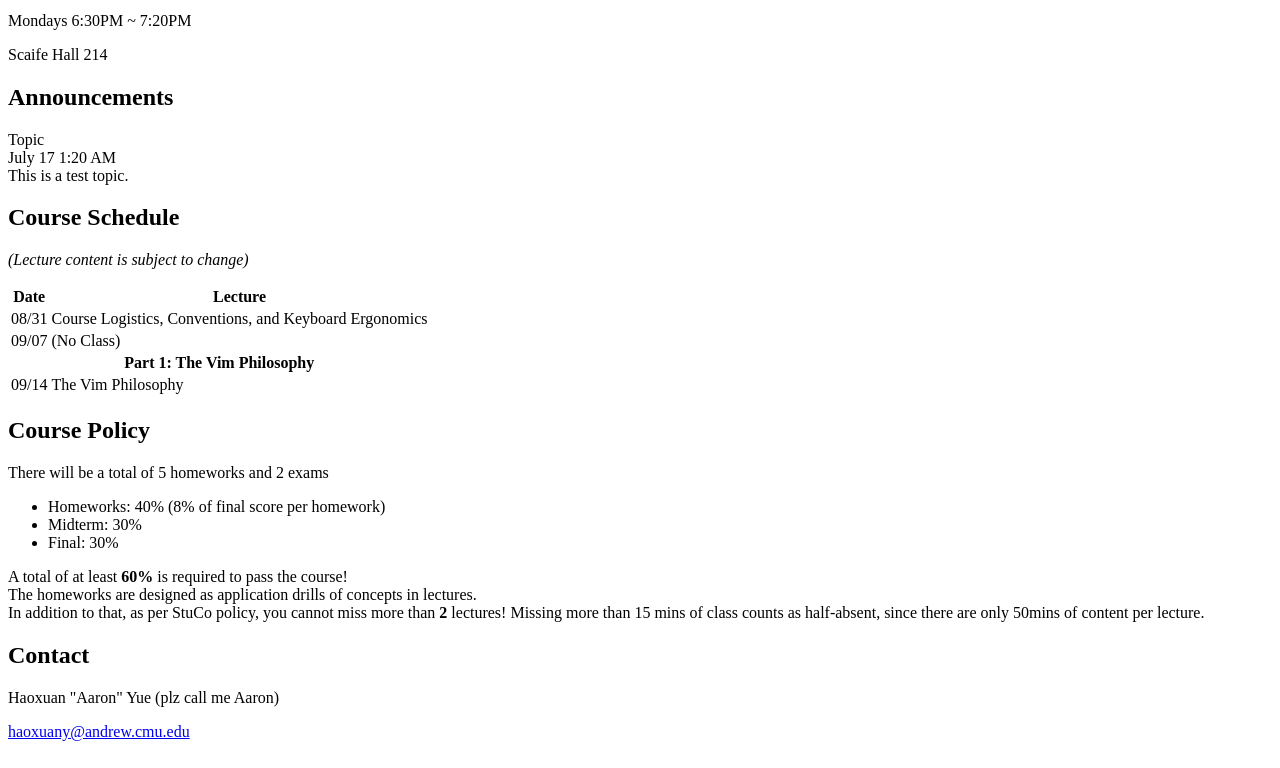
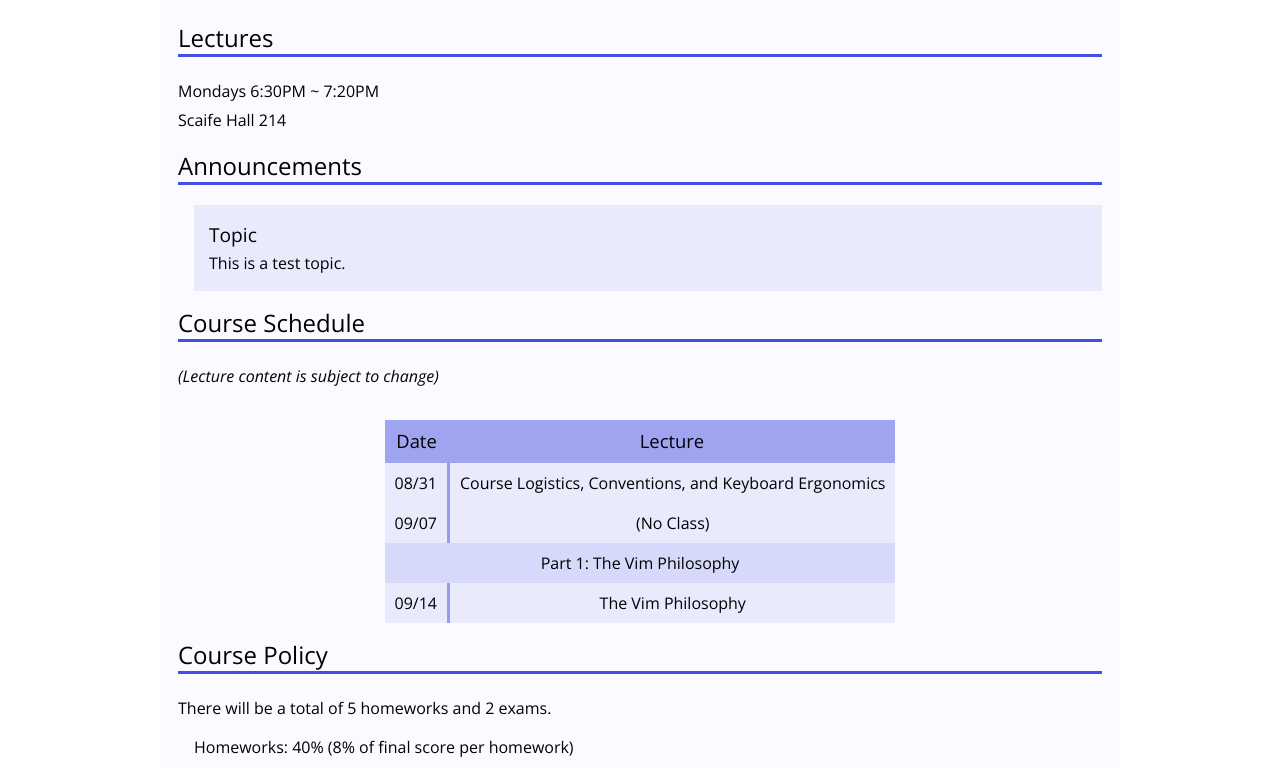
Before and after one commit to haoxuany/course-website, a plain HTML site: page site/index.html in a window 1280 px wide. Shown: the part 153-921 px from the top of the page. Drawn offline with nearby package versions, Linux system fonts and the light colour scheme.

Commit message:
added css

```diff
--- /dev/null
+++ b/site/css/index.css
@@ -0,0 +1,117 @@
+/* high-level */
+.container {
+  font-family: "Open Sans", Helvetica, Arial, sans-serif;
+
+  max-width: 960px;
+  margin-right: auto;
+  margin-left: auto;
+  padding: 20px 0px;
+
+  background-color: rgba(68, 79, 227, 0.02);
+}
+
+h1 {
+  font-size: 2em;
+}
+
+h2 {
+  font-size: 1.5em;
+}
+
+p {
+  margin-top: 1em;
+  margin-bottom: 1em;
+  line-height: 1.8em;
+}
+
+strong {
+  font-weight: bold;
+}
+
+em {
+  font-style: italic;
+}
+
+li {
+  margin: 1em 0 1em 1em;
+}
+
+/* high-level boxes */
+.container > * {
+  margin: 20px 18px;
+}
+
+/* header */
+header {
+  text-align: center;
+}
+
+header h1 {
+  margin-bottom: 10px;
+}
+
+/* sections */
+section h2,
+footer h2 {
+  margin-bottom: 20px;
+  padding-bottom: 4px;
+
+  border-bottom: 3px solid rgb(68, 79, 227);
+}
+
+/* flexbox */
+.announce-container {
+  display: flex;
+  padding: 15px;
+  flex-wrap: wrap;
+  background-color: rgba(68, 79, 227, 0.1);
+}
+
+.announce-container > div {
+  margin: 5px 0px;
+}
+
+.announce-topic {
+  text-align: left;
+  flex: 2 1;
+  font-size: 1.2em;
+}
+
+.announce-date {
+  text-align: right;
+  flex: 1 1;
+}
+
+.announce-content {
+  flex: 1 100%;
+  text-align: left;
+}
+
+/* tables */
+table {
+  margin: 30px auto 0px auto;
+}
+
+td,
+th {
+  text-align: center;
+  vertical-align: middle;
+  padding: 12px 10px;
+}
+
+thead {
+  font-size: 1.15em;
+  background-color: rgba(68, 79, 227, 0.50);
+}
+
+.lecture-row {
+  background-color: rgba(68, 79, 227, 0.1);
+}
+
+.lecture-row > td:first-child {
+  border-right: 3px solid rgba(68, 79, 227, 0.50);
+}
+
+.part-row {
+  background-color: rgba(68, 79, 227, 0.2);
+}
--- /dev/null
+++ b/site/css/reset.css
@@ -0,0 +1,50 @@
+/* http://meyerweb.com/eric/tools/css/reset/
+   v2.0 | 20110126
+   License: none (public domain)
+*/
+
+html, body, div, span, applet, object, iframe,
+h1, h2, h3, h4, h5, h6, p, blockquote, pre,
+a, abbr, acronym, address, big, cite, code,
+del, dfn, em, img, ins, kbd, q, s, samp,
+small, strike, strong, sub, sup, tt, var,
+b, u, i, center,
+dl, dt, dd, ol, ul, li,
+fieldset, form, label, legend,
+table, caption, tbody, tfoot, thead, tr, th, td,
+article, aside, canvas, details, embed,
+figure, figcaption, footer, header, hgroup,
+menu, nav, output, ruby, section, summary,
+time, mark, audio, video {
+	margin: 0;
+	padding: 0;
+	border: 0;
+	font-size: 100%;
+	font: inherit;
+	vertical-align: baseline;
+	/* custom addition */
+	box-sizing: border-box;
+}
+/* HTML5 display-role reset for older browsers */
+article, aside, details, figcaption, figure,
+footer, header, hgroup, menu, nav, section {
+	display: block;
+}
+body {
+	line-height: 1;
+}
+ol, ul {
+	list-style: none;
+}
+blockquote, q {
+	quotes: none;
+}
+blockquote:before, blockquote:after,
+q:before, q:after {
+	content: '';
+	content: none;
+}
+table {
+	border-collapse: collapse;
+	border-spacing: 0;
+}
--- a/site/index.html
+++ b/site/index.html
@@ -1,63 +1,75 @@
 <!DOCTYPE html>
-
 <html lang="en">
   <head>
     <meta charset="utf-8">
-		<meta http-equiv="X-UA-Compatible" content="IE=edge">
     <meta name="viewport" content="width=device-width, initial-scale=1">
+    <link rel="stylesheet" href="http://fonts.googleapis.com/css?family=Open+Sans:400,400italic,700">
+    <link rel="stylesheet" href="css/reset.css">
+    <link rel="stylesheet" href="css/index.css">
     <title>98-277: Vim</title>
   </head>
 
   <body>
-		<h1>98-277 The Vim Editor: Philosophy, Principles and Practice</h1>
-		<p>Under Construction </p>
+    <div class="container">
+      <header>
+        <h1>98-277</h1>
+        <h1>The Vim Editor: Philosophy, Principles and Practice</h1>
+        <p>Under Construction</p>
+      </header>
 
+      <section>
         <h2>Lectures</h2>
-		<p>Mondays 6:30PM ~ 7:20PM</p>
-		<p>Scaife Hall 214</p>
+        <p>Mondays 6:30PM ~ 7:20PM
+        <br>Scaife Hall 214</p>
+      </section>
 
+      <section>
         <h2>Announcements</h2>
                 <!-- Announcements -->
 
-		<div id="announcement_bar">
+                <ul>
 
-			<div class="topic">Topic</div>
-			<div class="date">July 17 1:20 AM</div>
-			<div class="content">
+                  <li class="announce-container">
+                    <div class="announce-topic">Topic</div>
+                    <div class="announce-date"></div>
+                    <div class="announce-content">
                         This is a test topic.
                     </div>
+                  </li>
 
-		</div>
+                </ul>
 
+      </section>
 
+      <section>
         <h2>Course Schedule</h2>
-		<p><i>(Lecture content is subject to change)</i></p>
+        <p><em>(Lecture content is subject to change)</em></p>
                 <!-- Schedule -->
 
-		<table id="schedule">
+                <table>
                     <thead>
-		        <tr id="heading">
+                      <tr>
                         <th>Date</th>
                         <th>Lecture</th>
                       </tr>
                     </thead>
                     <tbody>
 
-			<tr class="lecture">
+                  <tr class="lecture-row">
                     <td>08/31</td>
                     <td>Course Logistics, Conventions, and Keyboard Ergonomics</td>
                   </tr>
 
-			<tr class="lecture">
+                  <tr class="lecture-row">
                     <td>09/07</td>
                     <td>(No Class)</td>
                   </tr>
 
-			<tr class="part">
+                  <tr class="part-row">
                     <th colspan="2">Part 1: The Vim Philosophy</th>
                   </tr>
 
-			<tr class="lecture">
+                  <tr class="lecture-row">
                     <td>09/14</td>
                     <td>The Vim Philosophy</td>
                   </tr>
@@ -65,24 +77,30 @@
                     </tbody>
                 </table>
 
+      </section>
 
+      <section>
         <h2>Course Policy</h2>
-		<p> There will be a total of 5 homeworks and 2 exams</p>
+        <p> There will be a total of 5 homeworks and 2 exams.</p>
         <ul>
           <li>Homeworks: 40% (8% of final score per homework)</li>
           <li>Midterm: 30%</li>
           <li>Final: 30%</li>
         </ul>
-		<p>A total of at least <b>60%</b> is required to pass the course! <br>
-		The homeworks are designed as application drills of concepts in lectures. <br>
-		In addition to that, as per StuCo policy, you cannot miss more than <b>2</b>
+        <p>A total of at least <strong>60%</strong> is required to pass the course!</p>
+        <p>
+          The homeworks are designed as application drills of concepts in lectures.<br>
+          In addition to that, as per StuCo policy, you cannot miss more than <strong>2</strong>
           lectures! Missing more than 15 mins of class counts as half-absent, since there
-		are only 50mins of content per lecture.</p>
+          are only 50mins of content per lecture.
+        </p>
+      </section>
 
       <footer>
         <h2>Contact</h2>
         <p>Haoxuan "Aaron" Yue (plz call me Aaron)</p>
         <p><a href="mailto:haoxuany@andrew.cmu.edu">haoxuany@andrew.cmu.edu</a></p>
       </footer>
+    </div>
   </body>
 </html>
```
Also changed, not shown: 3 other files. Lines whose indentation alone changed are shown as unchanged.
